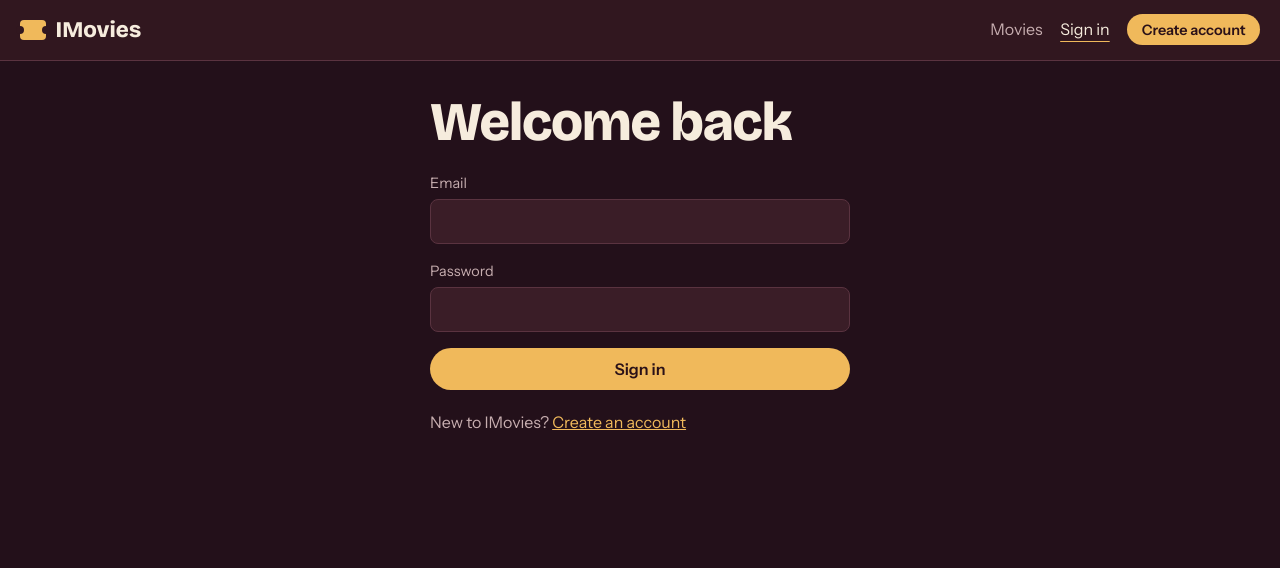
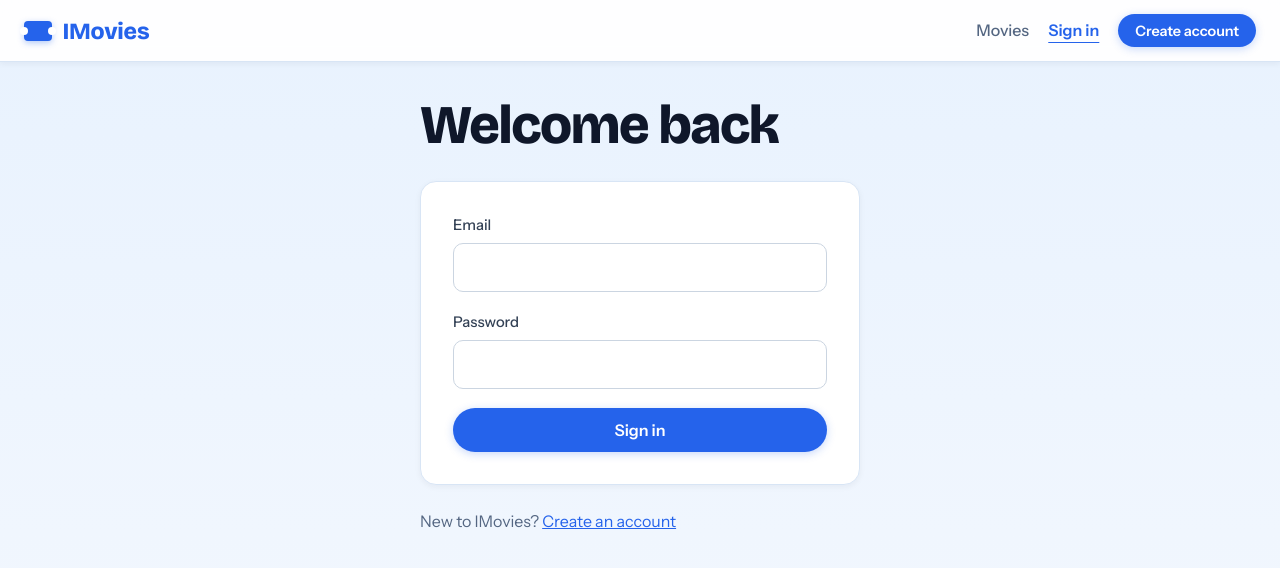
Before and after one commit to lovepandey5366-lgtm/imovies, a React (Vite) app in the folder client/: page /login in a window 1280 px wide. Shown: the top 568 px of the page. Built offline with nearby package versions, Linux system fonts and the light colour scheme; no server answers.

Commit message:
Revamp design to modern light blue theme and add real-world movies with HD posters

```diff
--- a/client/src/index.css
+++ b/client/src/index.css
@@ -1,128 +1,557 @@
 :root {
-  --bg: #23101a;
-  --bg-2: #31171f;
-  --panel: #3a1d27;
-  --line: #5a3340;
-  --text: #f6ecdd;
-  --muted: #c7aeb0;
-  --gold: #f0b95b;
-  --gold-ink: #2a1118;
-  --ok: #7fd1a1;
-  --bad: #ff8a7a;
+  --bg: #f1f6fd;
+  --bg-gradient: linear-gradient(180deg, #e8f2fe 0%, #f4f8fe 100%);
+  --bg-2: #ffffff;
+  --panel: #ffffff;
+  --panel-hover: #f8fbff;
+  --line: #d8e5f5;
+  --line-light: #eaf1fa;
+  --text: #0f172a;
+  --muted: #546682;
+  --primary: #2563eb;
+  --primary-hover: #1d4ed8;
+  --primary-ink: #ffffff;
+  --accent: #0284c7;
+  --accent-light: #e0f2fe;
+  --gold: #d97706;
+  --ok: #15803d;
+  --ok-light: #dcfce7;
+  --bad: #dc2626;
+  --bad-light: #fee2e2;
+  --shadow-sm: 0 2px 6px rgba(15, 23, 42, 0.05);
+  --shadow-md: 0 6px 18px rgba(37, 99, 235, 0.08);
+  --shadow-lg: 0 14px 28px rgba(37, 99, 235, 0.12);
   --radius: 12px;
-  --font-head: 'Bricolage Grotesque', system-ui, sans-serif;
-  --font-body: 'Instrument Sans', system-ui, sans-serif;
+  --radius-lg: 16px;
+  --font-head: 'Bricolage Grotesque', system-ui, -apple-system, BlinkMacSystemFont, 'Segoe UI', Roboto, sans-serif;
+  --font-body: 'Instrument Sans', system-ui, -apple-system, BlinkMacSystemFont, 'Segoe UI', Roboto, sans-serif;
 }
+
 * { box-sizing: border-box; }
-html { color-scheme: dark; }
-body { margin: 0; background: var(--bg); color: var(--text); font: 16px/1.55 var(--font-body); }
-h1, h2, h3 { font-family: var(--font-head); line-height: 1.1; margin: 0 0 .5rem; }
-h1 { font-size: clamp(2rem, 5vw, 3.4rem); font-weight: 800; letter-spacing: -.02em; }
-h2 { font-size: 1.6rem; margin-top: 2.5rem; }
-a { color: var(--gold); }
-:focus-visible { outline: 3px solid var(--gold); outline-offset: 2px; }
+html { color-scheme: light; }
+body {
+  margin: 0;
+  background: var(--bg);
+  background-image: var(--bg-gradient);
+  background-attachment: fixed;
+  color: var(--text);
+  font: 16px/1.55 var(--font-body);
+  min-height: 100vh;
+}
+
+h1, h2, h3 { font-family: var(--font-head); line-height: 1.15; margin: 0 0 .5rem; color: var(--text); }
+h1 { font-size: clamp(2.2rem, 5vw, 3.4rem); font-weight: 800; letter-spacing: -.025em; }
+h2 { font-size: 1.6rem; margin-top: 2.2rem; }
+a { color: var(--primary); }
+:focus-visible { outline: 3px solid var(--primary); outline-offset: 2px; }
 .muted { color: var(--muted); }
 .error { color: var(--bad); }
 .success { color: var(--ok); }
-.page { max-width: 1100px; margin: 0 auto; padding: 2rem 1.25rem 4rem; }
-.page.narrow { max-width: 460px; }
+.page { max-width: 1140px; margin: 0 auto; padding: 2rem 1.25rem 4rem; }
+.page.narrow { max-width: 480px; }
 
-/* nav */
-.nav { display: flex; align-items: center; justify-content: space-between; gap: 1rem; flex-wrap: wrap; padding: .9rem 1.25rem; border-bottom: 1px solid var(--line); background: var(--bg-2); position: sticky; top: 0; z-index: 5; }
-.brand { display: flex; align-items: center; gap: .6rem; font: 800 1.4rem var(--font-head); color: var(--text); text-decoration: none; }
-.brand-mark { width: 26px; height: 20px; background: var(--gold); border-radius: 4px; position: relative; }
-.brand-mark::before, .brand-mark::after { content: ''; position: absolute; top: 50%; width: 8px; height: 8px; margin-top: -4px; background: var(--bg-2); border-radius: 50%; }
-.brand-mark::before { left: -4px; } .brand-mark::after { right: -4px; }
-.nav nav { display: flex; align-items: center; gap: 1.1rem; flex-wrap: wrap; }
-.nav nav a:not(.btn) { color: var(--muted); text-decoration: none; }
-.nav nav a.active { color: var(--text); text-decoration: underline; text-decoration-color: var(--gold); text-underline-offset: 6px; }
+/* Navigation Bar */
+.nav {
+  display: flex;
+  align-items: center;
+  justify-content: space-between;
+  gap: 1rem;
+  flex-wrap: wrap;
+  padding: .9rem 1.5rem;
+  border-bottom: 1px solid var(--line);
+  background: rgba(255, 255, 255, 0.92);
+  backdrop-filter: blur(10px);
+  position: sticky;
+  top: 0;
+  z-index: 50;
+  box-shadow: var(--shadow-sm);
+}
 
-/* buttons */
-.btn { background: var(--gold); color: var(--gold-ink); border: 0; padding: .7rem 1.3rem; border-radius: 999px; font: 600 1rem var(--font-body); cursor: pointer; text-decoration: none; display: inline-block; }
-.btn:hover:not(:disabled) { filter: brightness(1.08); }
-.btn:disabled { opacity: .45; cursor: not-allowed; }
-.btn.small { padding: .4rem .9rem; font-size: .9rem; }
-.link-btn { background: none; border: 0; color: var(--muted); font: inherit; cursor: pointer; padding: 0; text-decoration: underline; }
+.brand {
+  display: flex;
+  align-items: center;
+  gap: .65rem;
+  font: 800 1.45rem var(--font-head);
+  color: var(--primary);
+  text-decoration: none;
+  letter-spacing: -.01em;
+}
+
+.brand-mark {
+  width: 28px;
+  height: 20px;
+  background: var(--primary);
+  border-radius: 4px;
+  position: relative;
+  box-shadow: 0 2px 6px rgba(37, 99, 235, 0.35);
+}
+
+.brand-mark::before, .brand-mark::after {
+  content: '';
+  position: absolute;
+  top: 50%;
+  width: 8px;
+  height: 8px;
+  margin-top: -4px;
+  background: #ffffff;
+  border-radius: 50%;
+}
+.brand-mark::before { left: -4px; }
+.brand-mark::after { right: -4px; }
+
+.nav nav { display: flex; align-items: center; gap: 1.2rem; flex-wrap: wrap; }
+.nav nav a:not(.btn) {
+  color: var(--muted);
+  text-decoration: none;
+  font-weight: 500;
+  transition: color .15s ease;
+}
+.nav nav a:not(.btn):hover { color: var(--primary); }
+.nav nav a.active {
+  color: var(--primary);
+  font-weight: 600;
+  text-decoration: underline;
+  text-decoration-color: var(--primary);
+  text-underline-offset: 6px;
+}
+
+/* Buttons */
+.btn {
+  background: var(--primary);
+  color: var(--primary-ink);
+  border: 0;
+  padding: .75rem 1.4rem;
+  border-radius: 999px;
+  font: 600 1rem var(--font-body);
+  cursor: pointer;
+  text-decoration: none;
+  display: inline-flex;
+  align-items: center;
+  justify-content: center;
+  gap: .4rem;
+  box-shadow: 0 2px 8px rgba(37, 99, 235, 0.25);
+  transition: all .18s ease;
+}
+.btn:hover:not(:disabled) {
+  background: var(--primary-hover);
+  transform: translateY(-1px);
+  box-shadow: 0 4px 12px rgba(37, 99, 235, 0.35);
+}
+.btn:disabled { opacity: .45; cursor: not-allowed; box-shadow: none; }
+.btn.small { padding: .45rem 1.05rem; font-size: .9rem; }
+.link-btn {
+  background: none;
+  border: 0;
+  color: var(--muted);
+  font: inherit;
+  cursor: pointer;
+  padding: 0;
+  text-decoration: underline;
+  transition: color .15s;
+}
+.link-btn:hover { color: var(--text); }
 .link-btn.danger { color: var(--bad); }
 
-/* home */
-.hero { padding: 1.5rem 0 2rem; }
-.hero p { color: var(--muted); font-size: 1.1rem; max-width: 46ch; }
-.search input { width: 100%; max-width: 440px; }
-.chips { display: flex; flex-wrap: wrap; gap: .5rem; margin-top: 1rem; }
-.chip { background: transparent; color: var(--muted); border: 1px solid var(--line); padding: .35rem .9rem; border-radius: 999px; cursor: pointer; font: inherit; }
-.chip.on { background: var(--text); color: var(--bg); border-color: var(--text); }
-.grid { display: grid; grid-template-columns: repeat(auto-fill, minmax(190px, 1fr)); gap: 1.5rem 1.2rem; }
-.movie-card { color: inherit; text-decoration: none; display: block; }
-.movie-card:hover h3 { text-decoration: underline; text-decoration-color: var(--gold); }
-.poster { width: 100%; aspect-ratio: 2 / 3; object-fit: cover; border-radius: var(--radius); display: block; }
-.poster-fallback { display: flex; align-items: flex-end; padding: 1rem; }
-.poster-fallback span { font: 800 1.4rem/1.05 var(--font-head); overflow-wrap: anywhere; }
-.movie-meta { padding-top: .6rem; }
-.movie-meta h3 { font-size: 1.1rem; margin: 0; }
-.movie-meta p { margin: .15rem 0; color: var(--muted); font-size: .9rem; }
-.rating { color: var(--gold); font-weight: 600; }
+/* Home / Hero */
+.hero {
+  padding: 2rem 0 2.2rem;
+  text-align: left;
+}
+.hero h1 {
+  background: linear-gradient(135deg, #0f172a 0%, #1e3a8a 100%);
+  -webkit-background-clip: text;
+  -webkit-text-fill-color: transparent;
+}
+.hero p {
+  color: var(--muted);
+  font-size: 1.15rem;
+  max-width: 52ch;
+  margin-top: .4rem;
+}
+.search { margin-top: 1.5rem; }
+.search input {
+  width: 100%;
+  max-width: 480px;
+  box-shadow: var(--shadow-sm);
+}
 
-/* detail */
-.back { text-decoration: none; color: var(--muted); }
-.detail { display: grid; grid-template-columns: 240px 1fr; gap: 2rem; margin: 1.2rem 0; }
-.detail-poster { max-width: 240px; }
-.synopsis { max-width: 60ch; margin-top: 1rem; }
-.day-block h3 { font-size: 1.1rem; margin: 1.4rem 0 .6rem; color: var(--muted); font-family: var(--font-body); font-weight: 600; }
-.show-list { display: flex; flex-wrap: wrap; gap: .75rem; }
-.show-pill { background: var(--panel); color: var(--text); border: 1px solid var(--line); border-radius: var(--radius); padding: .7rem 1rem; display: grid; text-align: left; cursor: pointer; font: inherit; gap: .1rem; }
-.show-pill strong { font: 700 1.2rem var(--font-head); }
-.show-pill span { color: var(--muted); font-size: .85rem; }
-.show-pill:hover { border-color: var(--gold); }
+.chips {
+  display: flex;
+  flex-wrap: wrap;
+  gap: .5rem;
+  margin-top: 1.2rem;
+}
+.chip {
+  background: #ffffff;
+  color: var(--muted);
+  border: 1px solid var(--line);
+  padding: .4rem 1.05rem;
+  border-radius: 999px;
+  cursor: pointer;
+  font: 500 .92rem var(--font-body);
+  transition: all .15s ease;
+  box-shadow: 0 1px 3px rgba(15, 23, 42, 0.03);
+}
+.chip:hover {
+  border-color: var(--primary);
+  color: var(--primary);
+}
+.chip.on {
+  background: var(--primary);
+  color: #ffffff;
+  border-color: var(--primary);
+  box-shadow: 0 2px 8px rgba(37, 99, 235, 0.25);
+}
 
-/* seats */
-.screen { margin: 2rem auto 1.5rem; max-width: 560px; height: 46px; background: linear-gradient(to bottom, rgba(240,185,91,.55), transparent); border-top: 4px solid var(--gold); border-radius: 50% 50% 0 0 / 100% 100% 0 0; text-align: center; color: var(--muted); font-size: .8rem; padding-top: 14px; }
-.seat-map { display: grid; gap: .45rem; justify-content: center; overflow-x: auto; padding-bottom: .5rem; }
-.seat-row { display: flex; gap: .4rem; align-items: center; justify-content: center; }
-.row-label { width: 1.4rem; color: var(--muted); font-size: .85rem; text-align: center; }
-.seat { width: 32px; height: 32px; border-radius: 8px 8px 4px 4px; border: 1px solid var(--line); background: var(--panel); color: var(--muted); font-size: .72rem; cursor: pointer; padding: 0; flex: none; }
-.seat:hover:not(:disabled) { border-color: var(--gold); color: var(--text); }
-.seat.picked { background: var(--gold); border-color: var(--gold); color: var(--gold-ink); font-weight: 700; }
-.seat.taken { background: transparent; border-style: dashed; opacity: .4; cursor: not-allowed; }
-.legend { display: flex; justify-content: center; gap: 1.5rem; margin: 1.2rem 0; color: var(--muted); font-size: .9rem; flex-wrap: wrap; }
-.legend span { display: flex; align-items: center; gap: .4rem; }
-.seat.sample { display: inline-block; width: 18px; height: 18px; cursor: default; }
-.checkout { position: sticky; bottom: 0; display: flex; justify-content: space-between; align-items: center; gap: 1rem; flex-wrap: wrap; background: var(--bg-2); border: 1px solid var(--line); border-radius: var(--radius); padding: 1rem 1.2rem; margin-top: 1.5rem; }
-.checkout div { display: grid; }
+/* Movie Grid */
+.grid {
+  display: grid;
+  grid-template-columns: repeat(auto-fill, minmax(200px, 1fr));
+  gap: 1.8rem 1.4rem;
+  margin-top: 1.8rem;
+}
 
-/* tickets */
-.tickets { display: grid; gap: 1.2rem; margin-top: 1.2rem; }
-.ticket { display: grid; grid-template-columns: 1fr auto; background: var(--text); color: var(--gold-ink); border-radius: var(--radius); position: relative; overflow: hidden; }
-.ticket::before, .ticket::after { content: ''; position: absolute; right: 190px; width: 22px; height: 22px; background: var(--bg); border-radius: 50%; }
-.ticket::before { top: -11px; } .ticket::after { bottom: -11px; }
-.ticket-main { padding: 1.1rem 1.3rem; }
-.ticket-main h3 { font-size: 1.4rem; }
-.ticket-main p { margin: .1rem 0; color: #5d4046; }
-.ticket-stub { width: 190px; border-left: 2px dashed #b99da0; padding: 1.1rem; display: grid; gap: .3rem; align-content: center; }
-.ticket-stub .link-btn { color: #9b2d1f; text-align: left; }
-.ticket.cancelled { opacity: .55; }
+.movie-card {
+  color: inherit;
+  text-decoration: none;
+  display: flex;
+  flex-direction: column;
+  background: var(--panel);
+  border-radius: var(--radius-lg);
+  padding: .75rem;
+  border: 1px solid var(--line);
+  box-shadow: var(--shadow-sm);
+  transition: all .22s cubic-bezier(0.16, 1, 0.3, 1);
+  overflow: hidden;
+}
+.movie-card:hover {
+  transform: translateY(-4px);
+  box-shadow: var(--shadow-lg);
+  border-color: #bfdbfe;
+}
+.movie-card:hover h3 { color: var(--primary); }
+
+.poster {
+  width: 100%;
+  aspect-ratio: 2 / 3;
+  object-fit: cover;
+  border-radius: calc(var(--radius) - 2px);
+  display: block;
+  background: #e2e8f0;
+}
+.poster-fallback {
+  display: flex;
+  align-items: flex-end;
+  padding: 1.1rem;
+}
+.poster-fallback span {
+  font: 800 1.4rem/1.1 var(--font-head);
+  overflow-wrap: anywhere;
+}
+
+.movie-meta {
+  padding: .75rem .25rem .3rem;
+  display: flex;
+  flex-direction: column;
+  gap: .25rem;
+}
+.movie-meta h3 {
+  font-size: 1.1rem;
+  font-weight: 700;
+  margin: 0;
+  transition: color .15s ease;
+}
+.movie-meta p {
+  margin: 0;
+  color: var(--muted);
+  font-size: .88rem;
+}
+.rating {
+  color: var(--gold);
+  font-weight: 700;
+  font-size: .92rem;
+  display: inline-flex;
+  align-items: center;
+  gap: .25rem;
+}
+
+/* Movie Detail Page */
+.back {
+  text-decoration: none;
+  color: var(--muted);
+  display: inline-flex;
+  align-items: center;
+  gap: .4rem;
+  font-weight: 500;
+  margin-bottom: 1rem;
+}
+.back:hover { color: var(--primary); }
+.detail {
+  display: grid;
+  grid-template-columns: 280px 1fr;
+  gap: 2.5rem;
+  margin: 1.5rem 0;
+  background: var(--panel);
+  padding: 2rem;
+  border-radius: var(--radius-lg);
+  border: 1px solid var(--line);
+  box-shadow: var(--shadow-md);
+}
+.detail-poster {
+  width: 100%;
+  max-width: 280px;
+  border-radius: var(--radius);
+  box-shadow: var(--shadow-md);
+}
+.synopsis {
+  max-width: 65ch;
+  margin-top: 1.2rem;
+  color: #334155;
+  font-size: 1.05rem;
+  line-height: 1.6;
+}
+.day-block h3 {
+  font-size: 1.15rem;
+  margin: 1.8rem 0 .75rem;
+  color: var(--primary);
+  font-family: var(--font-head);
+  font-weight: 700;
+}
+.show-list { display: flex; flex-wrap: wrap; gap: .85rem; }
+.show-pill {
+  background: #ffffff;
+  color: var(--text);
+  border: 1px solid var(--line);
+  border-radius: var(--radius);
+  padding: .75rem 1.15rem;
+  display: grid;
+  text-align: left;
+  cursor: pointer;
+  font: inherit;
+  gap: .15rem;
+  box-shadow: var(--shadow-sm);
+  transition: all .18s ease;
+}
+.show-pill strong { font: 700 1.25rem var(--font-head); color: var(--primary); }
+.show-pill span { color: var(--muted); font-size: .88rem; }
+.show-pill:hover {
+  border-color: var(--primary);
+  box-shadow: 0 4px 12px rgba(37, 99, 235, 0.15);
+  transform: translateY(-2px);
+}
+
+/* Seat Selection */
+.screen {
+  margin: 2.2rem auto 1.8rem;
+  max-width: 600px;
+  height: 50px;
+  background: linear-gradient(to bottom, rgba(37, 99, 235, 0.22), transparent);
+  border-top: 4px solid var(--primary);
+  border-radius: 50% 50% 0 0 / 100% 100% 0 0;
+  text-align: center;
+  color: var(--primary);
+  font-weight: 700;
+  letter-spacing: .1em;
+  font-size: .82rem;
+  padding-top: 14px;
+}
+.seat-map {
+  display: grid;
+  gap: .55rem;
+  justify-content: center;
+  overflow-x: auto;
+  padding: 1.5rem;
+  background: #ffffff;
+  border-radius: var(--radius-lg);
+  border: 1px solid var(--line);
+  box-shadow: var(--shadow-sm);
+}
+.seat-row { display: flex; gap: .45rem; align-items: center; justify-content: center; }
+.row-label { width: 1.5rem; color: var(--muted); font-weight: 600; font-size: .85rem; text-align: center; }
+.seat {
+  width: 32px;
+  height: 32px;
+  border-radius: 8px 8px 4px 4px;
+  border: 1.5px solid #cbd5e1;
+  background: #ffffff;
+  color: var(--muted);
+  font-size: .72rem;
+  font-weight: 600;
+  cursor: pointer;
+  padding: 0;
+  flex: none;
+  transition: all .15s ease;
+}
+.seat:hover:not(:disabled) {
+  border-color: var(--primary);
+  color: var(--primary);
+  transform: scale(1.1);
+}
+.seat.picked {
+  background: var(--primary);
+  border-color: var(--primary);
+  color: #ffffff;
+  font-weight: 700;
+  box-shadow: 0 2px 8px rgba(37, 99, 235, 0.35);
+}
+.seat.taken {
+  background: #f1f5f9;
+  border-color: #e2e8f0;
+  color: #94a3b8;
+  border-style: dashed;
+  opacity: .5;
+  cursor: not-allowed;
+}
+
+.legend {
+  display: flex;
+  justify-content: center;
+  gap: 1.8rem;
+  margin: 1.5rem 0;
+  color: var(--muted);
+  font-size: .92rem;
+  flex-wrap: wrap;
+}
+.legend span { display: flex; align-items: center; gap: .45rem; }
+.seat.sample { display: inline-block; width: 20px; height: 20px; cursor: default; }
+
+.checkout {
+  position: sticky;
+  bottom: 1rem;
+  display: flex;
+  justify-content: space-between;
+  align-items: center;
+  gap: 1.2rem;
+  flex-wrap: wrap;
+  background: #ffffff;
+  border: 1px solid #bfdbfe;
+  border-radius: var(--radius-lg);
+  padding: 1.2rem 1.6rem;
+  margin-top: 1.8rem;
+  box-shadow: var(--shadow-lg);
+  z-index: 40;
+}
+.checkout div { display: grid; gap: .2rem; }
+.checkout strong { font-size: 1.4rem; color: var(--primary); font-family: var(--font-head); }
+
+/* Tickets (My Bookings) */
+.tickets { display: grid; gap: 1.4rem; margin-top: 1.5rem; }
+.ticket {
+  display: grid;
+  grid-template-columns: 1fr auto;
+  background: #ffffff;
+  color: var(--text);
+  border: 1px solid var(--line);
+  border-radius: var(--radius-lg);
+  position: relative;
+  overflow: hidden;
+  box-shadow: var(--shadow-sm);
+  transition: transform .18s ease;
+}
+.ticket:hover { box-shadow: var(--shadow-md); }
+.ticket::before, .ticket::after {
+  content: '';
+  position: absolute;
+  right: 195px;
+  width: 24px;
+  height: 24px;
+  background: var(--bg);
+  border-radius: 50%;
+  border: 1px solid var(--line);
+}
+.ticket::before { top: -13px; }
+.ticket::after { bottom: -13px; }
+.ticket-main { padding: 1.3rem 1.6rem; }
+.ticket-main h3 { font-size: 1.4rem; color: var(--primary); margin-bottom: .4rem; }
+.ticket-main p { margin: .2rem 0; color: #475569; font-size: .95rem; }
+.ticket-stub {
+  width: 200px;
+  border-left: 2px dashed #cbd5e1;
+  padding: 1.3rem;
+  display: grid;
+  gap: .4rem;
+  align-content: center;
+  background: #f8fbff;
+}
+.ticket-stub .link-btn { color: var(--bad); text-align: left; font-weight: 500; }
+.ticket.cancelled { opacity: .6; filter: grayscale(0.5); }
 .ticket.cancelled h3 { text-decoration: line-through; }
 
-/* forms and tables */
-input, select, textarea { background: var(--panel); color: var(--text); border: 1px solid var(--line); border-radius: 8px; padding: .65rem .8rem; font: inherit; width: 100%; }
-.form { display: grid; gap: 1rem; margin: 1.2rem 0; }
-.form label { display: grid; gap: .3rem; font-size: .9rem; color: var(--muted); }
-.form.row { grid-template-columns: repeat(auto-fit, minmax(190px, 1fr)); align-items: end; }
+/* Forms & Tables */
+input, select, textarea {
+  background: #ffffff;
+  color: var(--text);
+  border: 1px solid #cbd5e1;
+  border-radius: 10px;
+  padding: .75rem .95rem;
+  font: inherit;
+  width: 100%;
+  transition: border-color .15s ease, box-shadow .15s ease;
+}
+input:focus, select:focus, textarea:focus {
+  outline: none;
+  border-color: var(--primary);
+  box-shadow: 0 0 0 3px rgba(37, 99, 235, 0.15);
+}
+
+.form {
+  display: grid;
+  gap: 1.2rem;
+  margin: 1.5rem 0;
+  background: #ffffff;
+  padding: 2rem;
+  border-radius: var(--radius-lg);
+  border: 1px solid var(--line);
+  box-shadow: var(--shadow-sm);
+}
+.form label { display: grid; gap: .4rem; font-size: .92rem; font-weight: 500; color: #334155; }
+.form.row { grid-template-columns: repeat(auto-fit, minmax(200px, 1fr)); align-items: end; }
 .form.row .wide { grid-column: 1 / -1; }
-.tabs { display: flex; gap: .4rem; border-bottom: 1px solid var(--line); margin: 1rem 0; overflow-x: auto; }
-.tab { background: none; border: 0; color: var(--muted); padding: .6rem 1rem; cursor: pointer; font: inherit; border-bottom: 3px solid transparent; }
-.tab.on { color: var(--text); border-color: var(--gold); }
-.table { width: 100%; border-collapse: collapse; margin-top: 1rem; display: block; overflow-x: auto; }
-.table th, .table td { text-align: left; padding: .6rem .8rem; border-bottom: 1px solid var(--line); white-space: nowrap; }
-.table th { color: var(--muted); font-weight: 500; font-size: .85rem; }
+
+.tabs {
+  display: flex;
+  gap: .5rem;
+  border-bottom: 2px solid var(--line);
+  margin: 1.2rem 0;
+  overflow-x: auto;
+}
+.tab {
+  background: none;
+  border: 0;
+  color: var(--muted);
+  padding: .7rem 1.2rem;
+  cursor: pointer;
+  font: 600 .95rem var(--font-body);
+  border-bottom: 3px solid transparent;
+  margin-bottom: -2px;
+  transition: all .15s;
+}
+.tab:hover { color: var(--primary); }
+.tab.on { color: var(--primary); border-color: var(--primary); }
+
+.table {
+  width: 100%;
+  border-collapse: collapse;
+  margin-top: 1.2rem;
+  background: #ffffff;
+  border-radius: var(--radius);
+  overflow: hidden;
+  border: 1px solid var(--line);
+  box-shadow: var(--shadow-sm);
+}
+.table th, .table td { text-align: left; padding: .8rem 1rem; border-bottom: 1px solid var(--line); white-space: nowrap; }
+.table th { background: #f8fbff; color: var(--muted); font-weight: 600; font-size: .85rem; text-transform: uppercase; letter-spacing: .03em; }
 .table small { color: var(--muted); }
 
 @media (max-width: 640px) {
-  .detail { grid-template-columns: 1fr; }
-  .detail-poster { max-width: 180px; }
+  .detail { grid-template-columns: 1fr; padding: 1.2rem; }
+  .detail-poster { max-width: 200px; margin: 0 auto; }
   .ticket { grid-template-columns: 1fr; }
-  .ticket-stub { width: auto; border-left: 0; border-top: 2px dashed #b99da0; }
+  .ticket-stub { width: auto; border-left: 0; border-top: 2px dashed #cbd5e1; }
   .ticket::before, .ticket::after { display: none; }
   .seat { width: 26px; height: 28px; }
 }
-@media (prefers-reduced-motion: reduce) { * { transition: none !important; animation: none !important; } }
+
+@media (prefers-reduced-motion: reduce) {
+  * { transition: none !important; animation: none !important; }
+}
--- a/client/src/pages/Home.jsx
+++ b/client/src/pages/Home.jsx
@@ -22,7 +22,7 @@ export default function Home() {
     return () => clearTimeout(t);
   }, [q, genre]);
 
-  const genres = ['Thriller', 'Romance', 'Comedy', 'Drama', 'Sci-Fi', 'Horror', 'Adventure', 'Sports'];
+  const genres = ['Action', 'Sci-Fi', 'Drama', 'Thriller', 'Adventure', 'Animation', 'Comedy', 'Romance'];
 
   return (
     <main className="page">
```
Also changed, not shown: client/src/components/Poster.jsx (+27 -4 lines), 1 other file (tests, documents, lock files or other folders).
